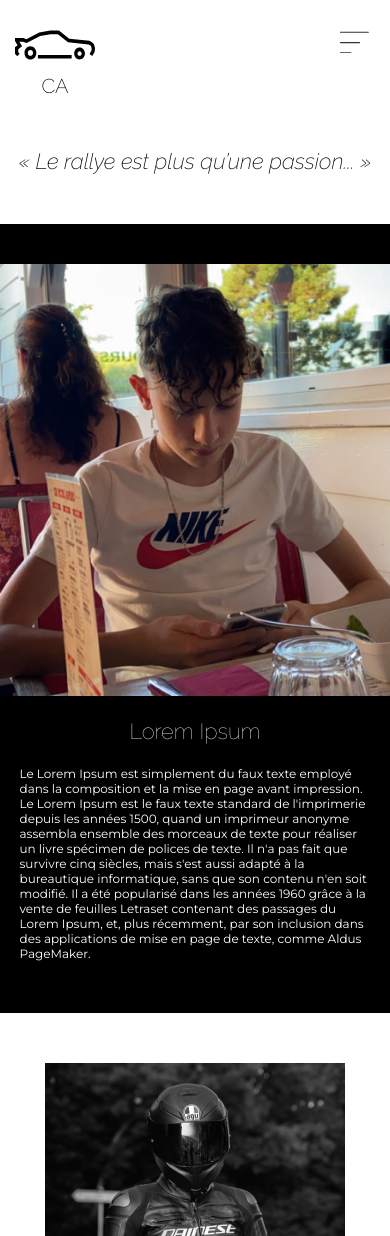
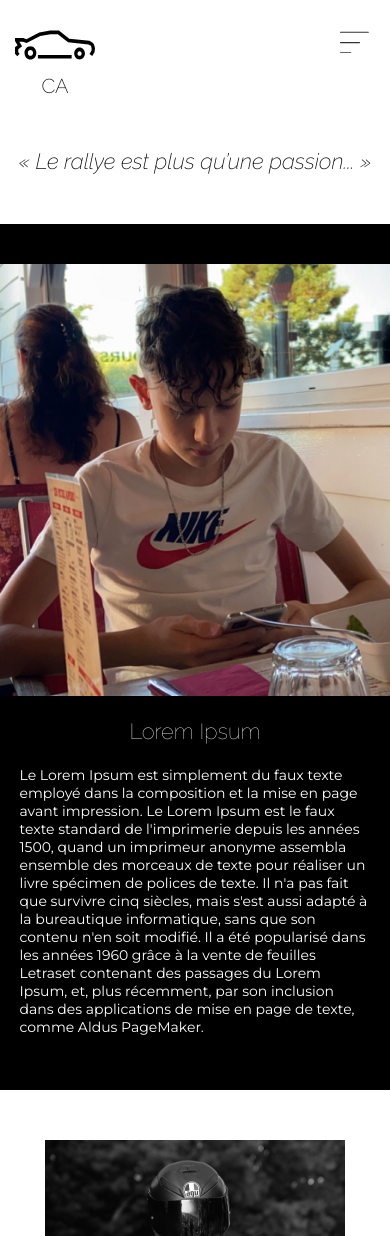
Before and after one commit to Albini-Julie/Rallye_Cl-ment, a Vue app: page / in a window 390 px wide. Shown: the top 1236 px of the page. Built offline with nearby package versions, Linux system fonts and the light colour scheme.

Commit message:
changement de taille de police en mobile

```diff
--- a/src/assets/main.css
+++ b/src/assets/main.css
@@ -17,7 +17,7 @@ body {
 
 
     .text {
-        font-size: 12px;
+        font-size: 14px;
         font-family: Montserrat;
     }
 }
@@ -52,7 +52,7 @@ body {
     }
 
     .titre {
-        font-size: 35px;
+        font-size: 30px;
         font-family: Raleway;
         font-weight: 100;
     }
```
